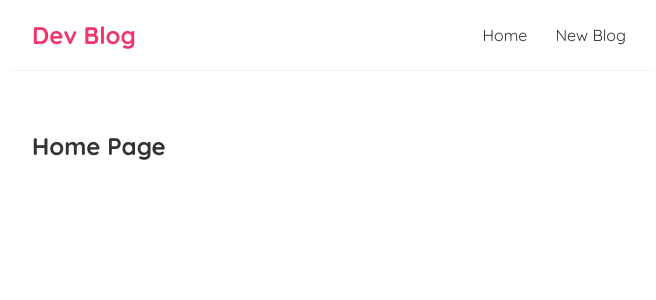
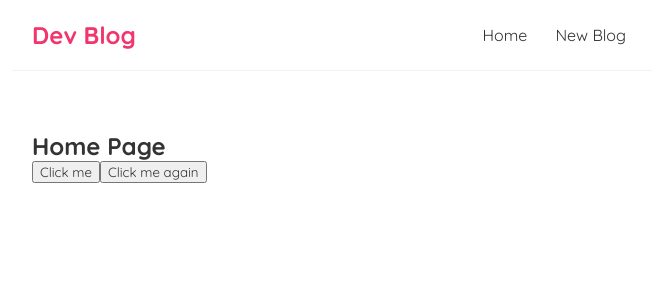
Before and after one commit to MuhammadAli511/WebDevelopment, a React (Create React App) app in the folder blog/: page / in a window 1280 px wide. Shown: the top 300 px of the page, without its empty margins (308-964 px from the left). Built offline with nearby package versions, Linux system fonts and the light colour scheme.

Commit message:
Tutorial 7

```diff
--- a/blog/src/Home.js
+++ b/blog/src/Home.js
@@ -1,9 +1,23 @@
 const Home = () => {
+
+    const handleClick = (e) => {
+        console.log("Hello", e)
+    }
+
+    const handleClickAgain = (name, e) => {
+        console.log("Hello " + name)
+        console.log(e)
+    }
+
     return (
     <div className="home">
         <h2>Home Page</h2>
+        <button onClick={handleClick}>Click me</button>
+        <button onClick={(e) => {
+            handleClickAgain('mario',e)
+        }}>Click me again</button>
     </div>
-     );
+    );
 }
 
 export default Home;
```
